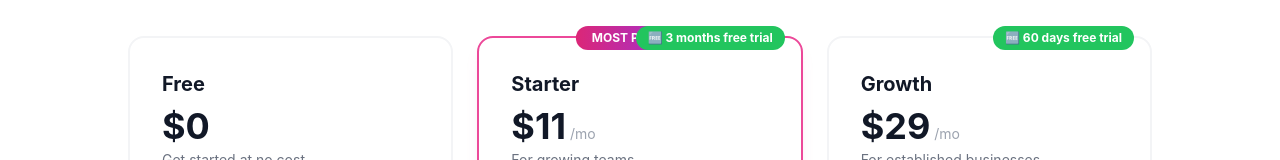
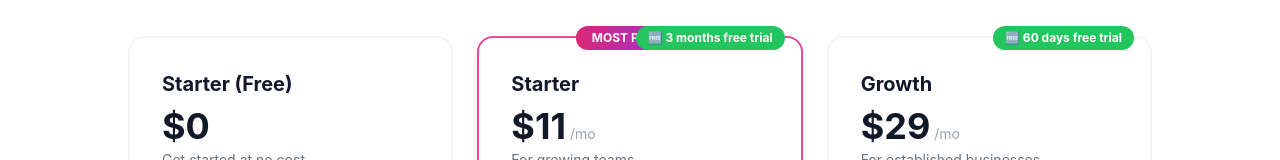
Before and after one commit to tnmthai/salon-booking, a React (Vite) app in the folder client/: page /pricing in a window 1280 px wide. Shown: the part 388-548 px from the top of the page. Built offline with nearby package versions, Linux system fonts and the light colour scheme; no server answers.

Commit message:
fix: rename Free plan to 'Starter (Free)' with clearer CTA

```diff
--- a/client/src/pages/Pricing.jsx
+++ b/client/src/pages/Pricing.jsx
@@ -4,7 +4,7 @@ import { Link } from 'react-router-dom'
 import { api } from '../utils/api'
 
 const basePlans = [
-  { name: 'Free', price: 0, annualPrice: 0, desc: 'Get started at no cost.', features: ['Online booking page', 'Marketplace listing', 'Basic reports', 'Email notifications', '2 staff members', '40 appointments/month'], cta: 'Start for free', popular: false, trial: null },
+  { name: 'Starter (Free)', price: 0, annualPrice: 0, desc: 'Get started at no cost.', features: ['Online booking page', 'Marketplace listing', 'Basic reports', 'Email notifications', '2 staff members', '40 appointments/month'], cta: 'Start free — no card needed', popular: false, trial: null },
   { name: 'Starter', price: 11, annualPrice: 8.80, desc: 'For growing teams.', features: ['Everything in Free', 'Up to 6 staff', 'Unlimited appointments', 'Staff roster & schedule', 'Loyalty points (50 cards)', 'Reviews & Gallery'], cta: 'Try free for 3 months', popular: true, trial: '3 months free trial' },
   { name: 'Growth', price: 29, annualPrice: 23.20, desc: 'For established businesses.', features: ['Everything in Starter', 'Unlimited staff', 'Advanced reports', 'Unlimited loyalty system', 'Unlimited email automation', 'Priority marketplace ranking', 'Promotions & deals engine'], cta: 'Try free for 60 days', popular: false, trial: '60 days free trial' },
 ]
```
